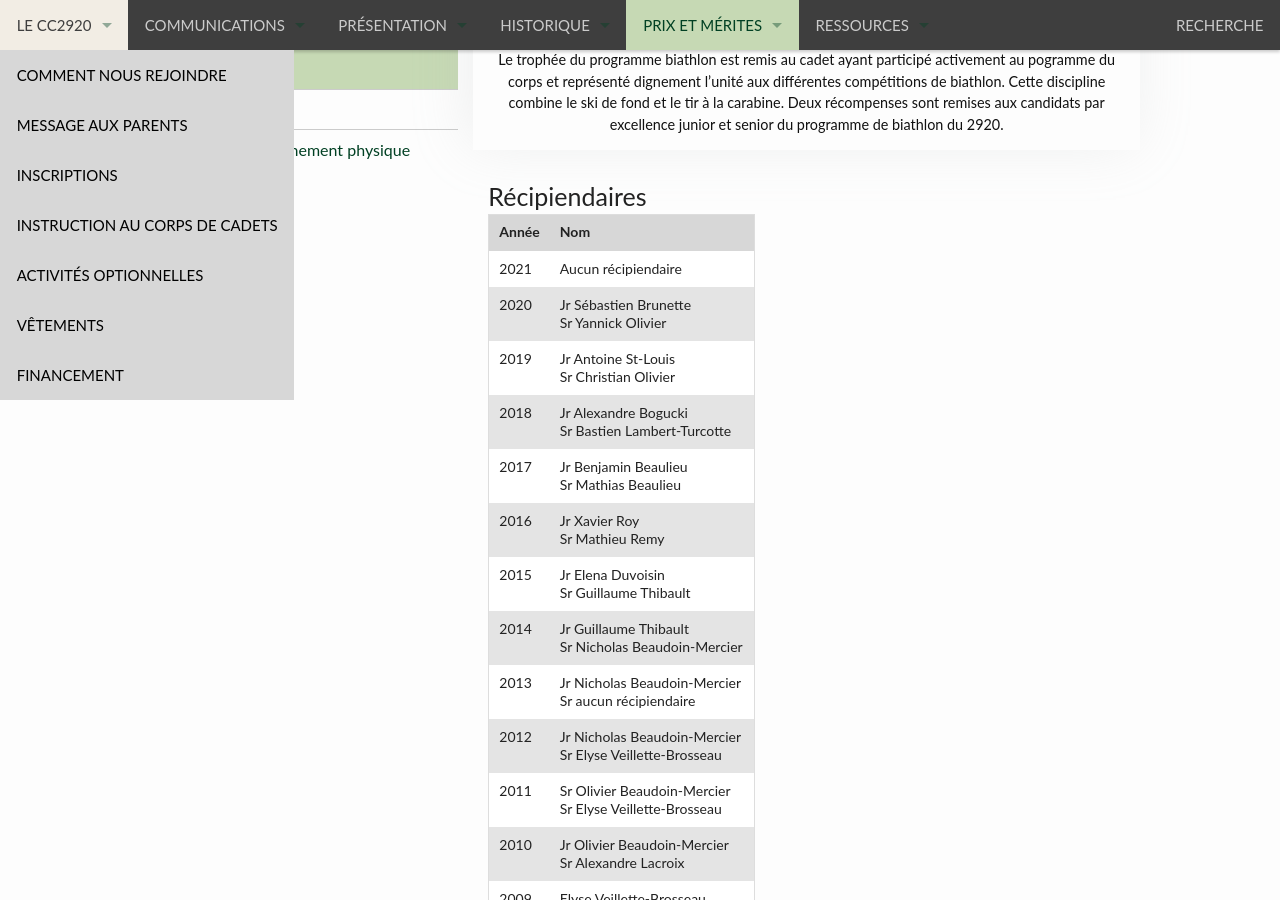
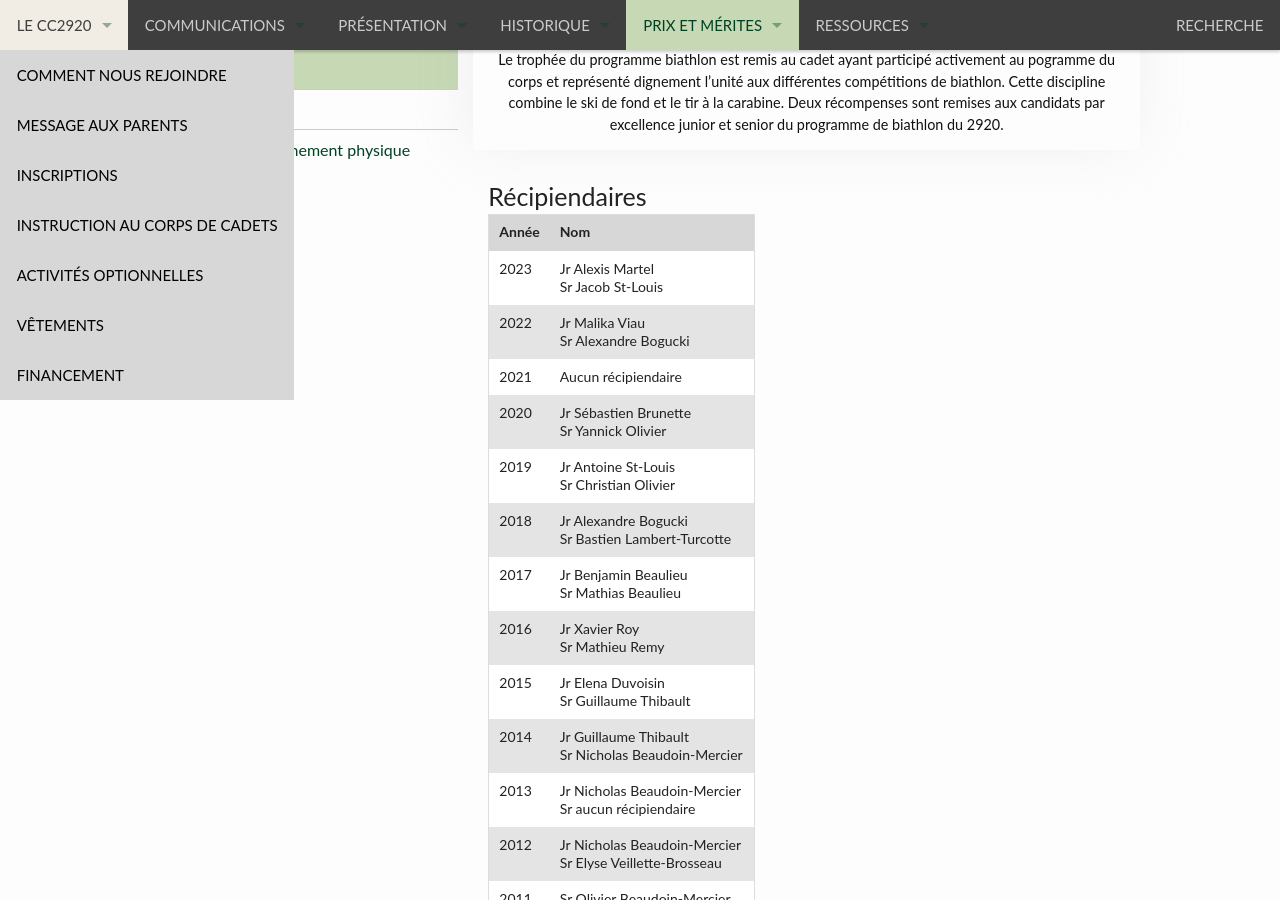
Before and after one commit to CC2920/web, a Jekyll site: the page built from _prix/plaques-trophees/efficacite-biathlon.md, in a window 1280 px wide and 900 px high, scrolled down 934 px. Built offline with Jekyll 4.4.1, drawn with Linux system fonts in a browser that asks for light colours.

Commit message:
Update efficacite-biathlon.md

```diff
--- a/_prix/plaques-trophees/efficacite-biathlon.md
+++ b/_prix/plaques-trophees/efficacite-biathlon.md
@@ -13,6 +13,8 @@ prix:
 
 | Année | Nom |
 | --- | --- |
+| 2023 | Jr Alexis Martel <br>Sr Jacob St-Louis |
+| 2022 | Jr Malika Viau <br>Sr Alexandre Bogucki |
 | 2021 | Aucun récipiendaire |
 | 2020 | Jr Sébastien Brunette  <br>Sr Yannick Olivier |
 | 2019 | Jr Antoine St-Louis  <br>Sr Christian Olivier |
```
